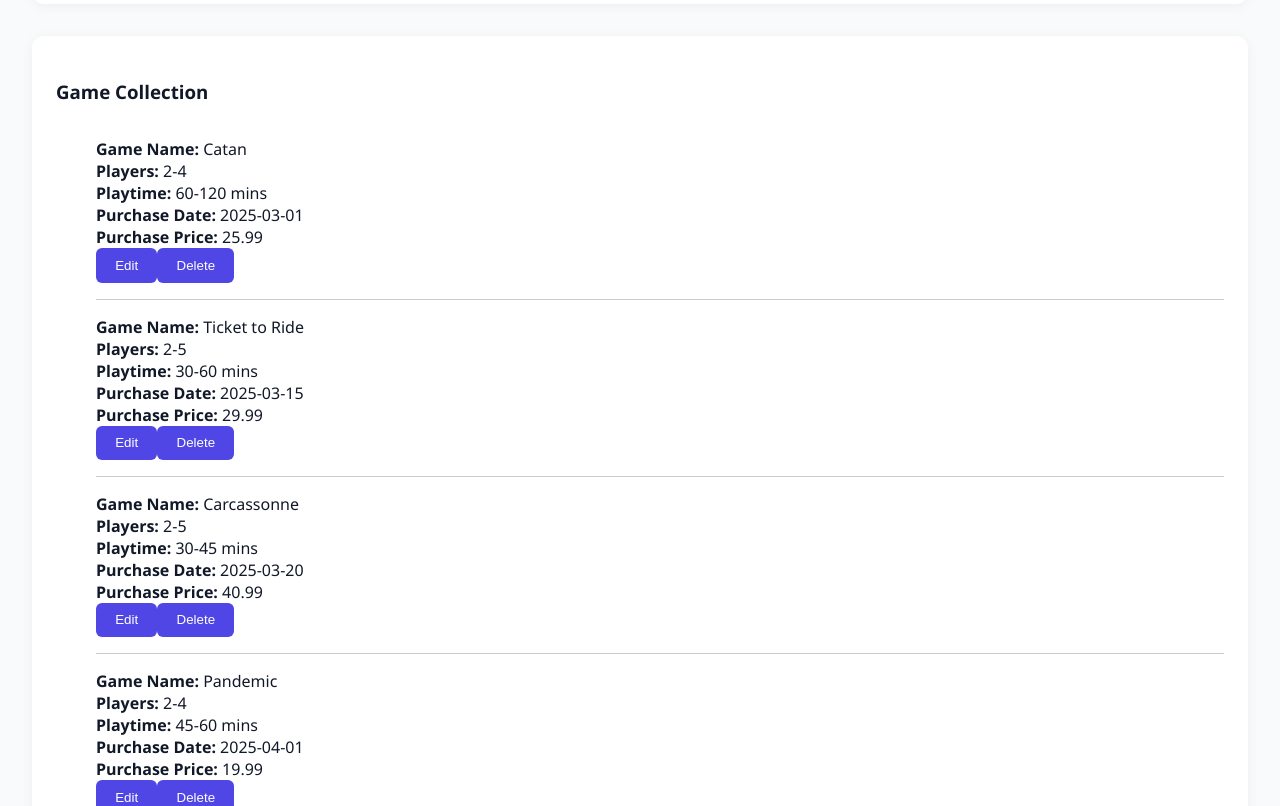
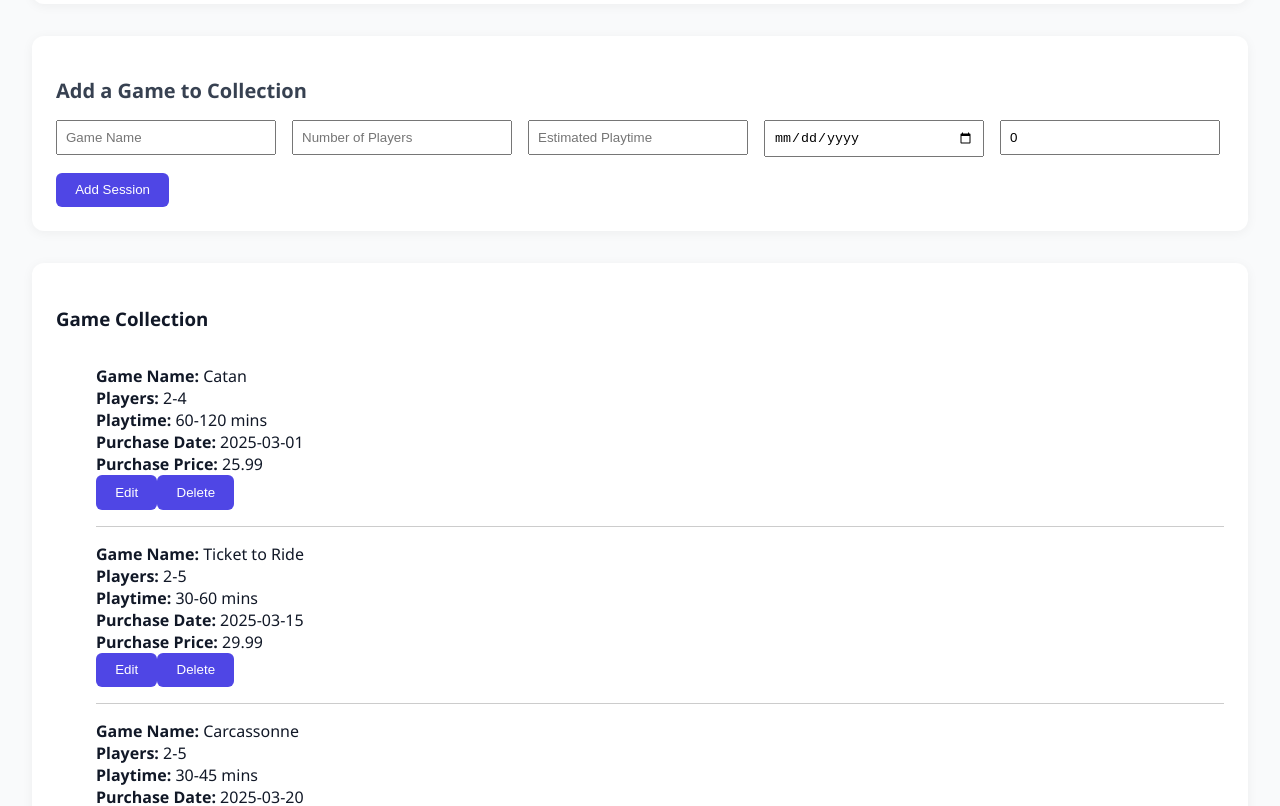
Before and after one commit to kwags/bgst, a React (Create React App) app: page / in a window 1280 px wide. Shown: the part 1700-2506 px from the top of the page. Built offline with nearby package versions, Linux system fonts and the light colour scheme.

Commit message:
updates to collection edit

```diff
--- a/src/AddCollectionForm.js
+++ b/src/AddCollectionForm.js
@@ -5,7 +5,7 @@ function AddCollectionForm({ onAdd, editingItem, onUpdate, onCancelEdit }) {
   const [collectionGameName, setCollectionGameName] = useState("");
   const [collectionPlayers, setCollectionPlayers] = useState("");
   const [collectionTime, setCollectionTime] = useState("");
-  const [collecitonDate, setCollectionDate] = useState("");
+  const [collectionDate, setCollectionDate] = useState("");
   const [collectionPrice, setCollectionPrice] = useState("");
 
   useEffect(() => {
@@ -15,17 +15,24 @@ function AddCollectionForm({ onAdd, editingItem, onUpdate, onCancelEdit }) {
       setCollectionTime(editingItem.estimatedTime || "");
       setCollectionDate(editingItem.purchaseDate || "");
       setCollectionPrice(editingItem.purchasePrice || "");
+    } else {
+    // clear form on cancel
+      setCollectionGameName("");
+      setCollectionPlayers("");
+      setCollectionTime("");
+      setCollectionDate(new Date().toDateString());
+      setCollectionPrice(0);
     }
   }, [editingItem]);
 
   const handleSubmit = (e) => {
     e.preventDefault();
 
-  const collectionData = {
+    const collectionData = {
       name: collectionGameName,
       players: collectionPlayers,
       estimatedTime: collectionTime,
-      purchaseDate: collecitonDate,
+      purchaseDate: collectionDate,
       purchasePrice: collectionPrice,
     };
 
@@ -59,7 +66,7 @@ function AddCollectionForm({ onAdd, editingItem, onUpdate, onCancelEdit }) {
         </div>
 
         <div className={styles.inputGroup}>
-          <input placeholder ="Purchase Date" type="date" value={collecitonDate} onChange={e => setCollectionDate(e.target.value)} />
+          <input placeholder ="Purchase Date" type="date" value={collectionDate} onChange={e => setCollectionDate(e.target.value)} />
         </div>
 
         <div className={styles.inputGroup}>
--- a/src/App.js
+++ b/src/App.js
@@ -70,10 +70,6 @@ function App() {
         </section>
 
         <section className="app-section">
-          <Collection items={collection} setItems={setCollection} onEdit={(item) => setEditingCollectionItem(item)} />
-        </section>
-
-        <section className="app-section">
           <h2>Add a Game to Collection</h2>
           <AddCollectionForm
             onAdd={(newItem) => {
@@ -87,6 +83,12 @@ function App() {
             onCancelEdit={() => setEditingCollectionItem(null)} />
         </section>
 
+        <section className="app-section">
+          <Collection items={collection} setItems={setCollection} onEdit={(item) => setEditingCollectionItem(item)} />
+        </section>
+
+
+
       </main>
     </div>
   );
```
